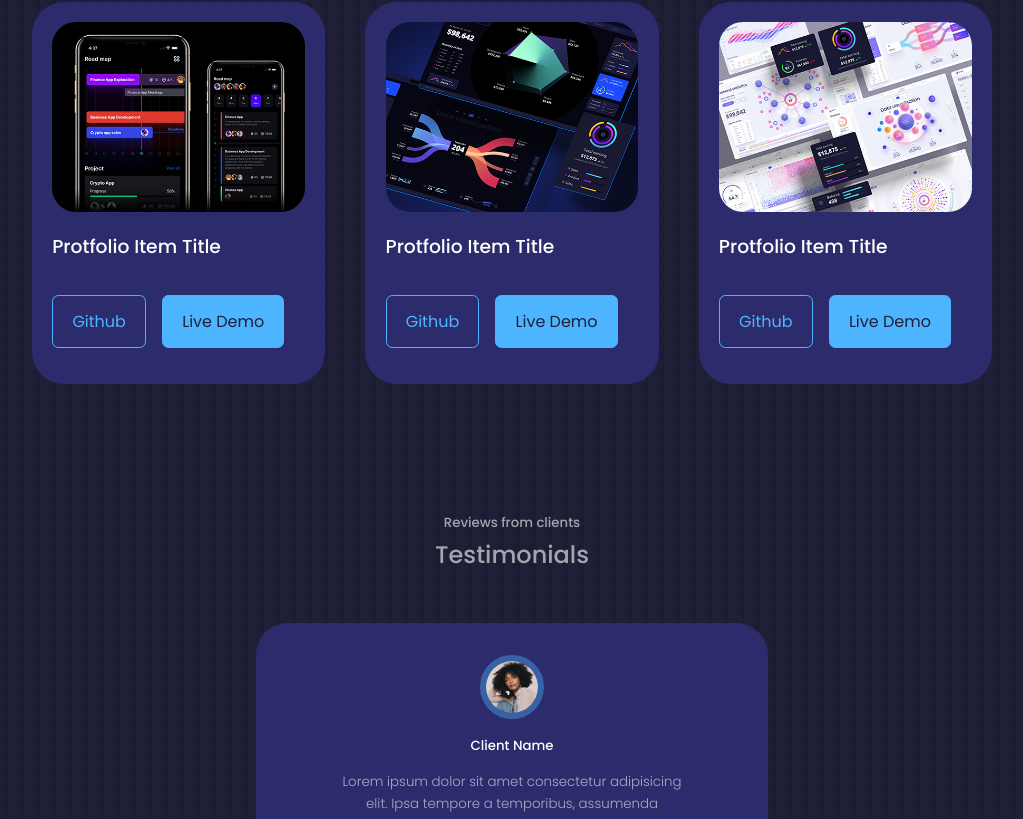
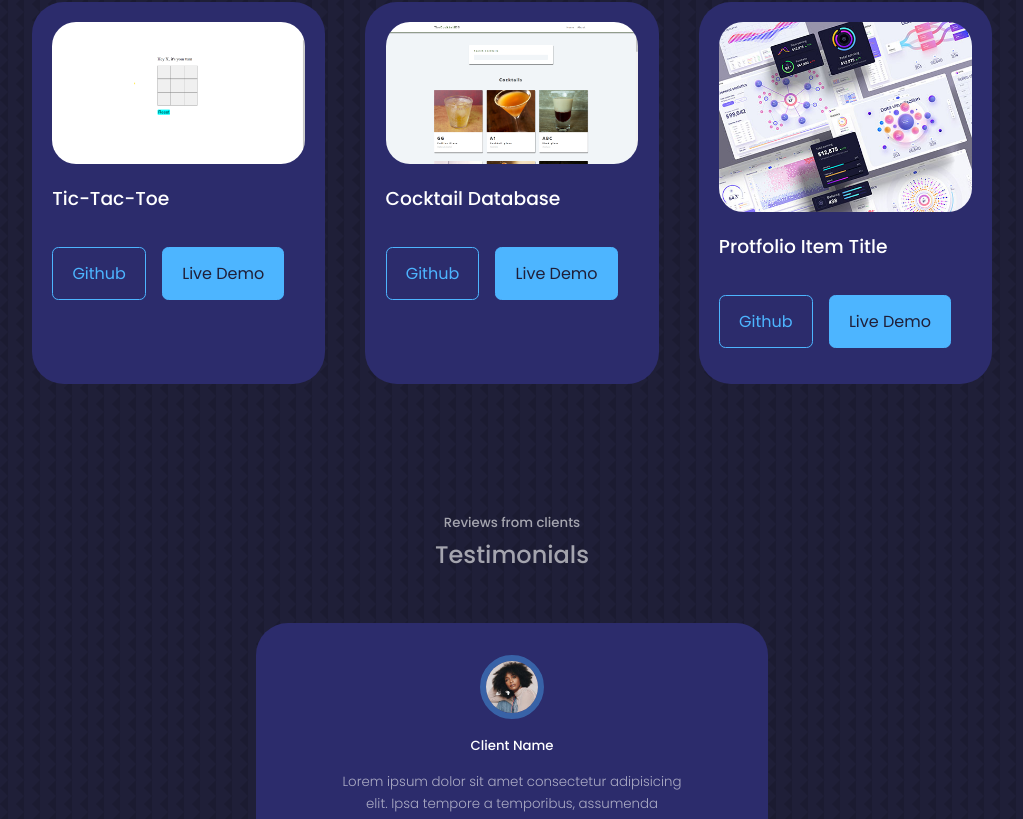
Before and after one commit to Jalokn/my-portfolio, a React (Create React App) app: page / in a window 1280 px wide. Shown: the part 3556-4375 px from the top of the page, without its empty margins (128-1151 px from the left). Built offline with nearby package versions, Linux system fonts and the light colour scheme.

Commit message:
added to my portfolio

```diff
--- a/src/components/portfolio/Portfolio.jsx
+++ b/src/components/portfolio/Portfolio.jsx
@@ -3,8 +3,8 @@ import "./portfolio.css";
 import IMG1 from "../../assets/yelp-camp.png";
 import IMG2 from "../../assets/shopping-cart.png";
 import IMG3 from "../../assets/nextjs-blog.png";
-import IMG4 from "../../assets/portfolio4.jpg";
-import IMG5 from "../../assets/portfolio5.png";
+import IMG4 from "../../assets/Tic-Tac-Toe.png";
+import IMG5 from "../../assets/CocktailDB.png";
 import IMG6 from "../../assets/portfolio6.jpg";
 
 // To dynacmically generate
@@ -121,10 +121,10 @@ const Portfolio = () => {
           <div className="portfolio_item-image">
             <img src={IMG4} alt="Project" />
           </div>
-          <h3>Protfolio Item Title</h3>
+          <h3>Tic-Tac-Toe</h3>
           <div className="portfolio_item-cta">
             <a
-              href="https://github.com/Jalokn"
+              href="https://github.com/Jalokn/tic-tac-toe"
               className="btn"
               target="_blank"
               rel="noreferrer"
@@ -132,7 +132,7 @@ const Portfolio = () => {
               Github
             </a>
             <a
-              href="https://github.com"
+              href="https://tictactoe-azure.vercel.app/"
               className="btn btn-primary"
               target="_blank"
               rel="noreferrer"
@@ -145,10 +145,10 @@ const Portfolio = () => {
           <div className="portfolio_item-image">
             <img src={IMG5} alt="Project" />
           </div>
-          <h3>Protfolio Item Title</h3>
+          <h3>Cocktail Database</h3>
           <div className="portfolio_item-cta">
             <a
-              href="https://github.com/Jalokn"
+              href="https://github.com/Jalokn/CocktailDB"
               className="btn"
               target="_blank"
               rel="noreferrer"
@@ -156,7 +156,7 @@ const Portfolio = () => {
               Github
             </a>
             <a
-              href="https://github.com"
+              href="https://cocktail-db-jalokn.vercel.app/"
               className="btn btn-primary"
               target="_blank"
               rel="noreferrer"
```
Also changed, not shown: src/assets/CocktailDB.png (added), src/assets/Tic-Tac-Toe.png (added).
